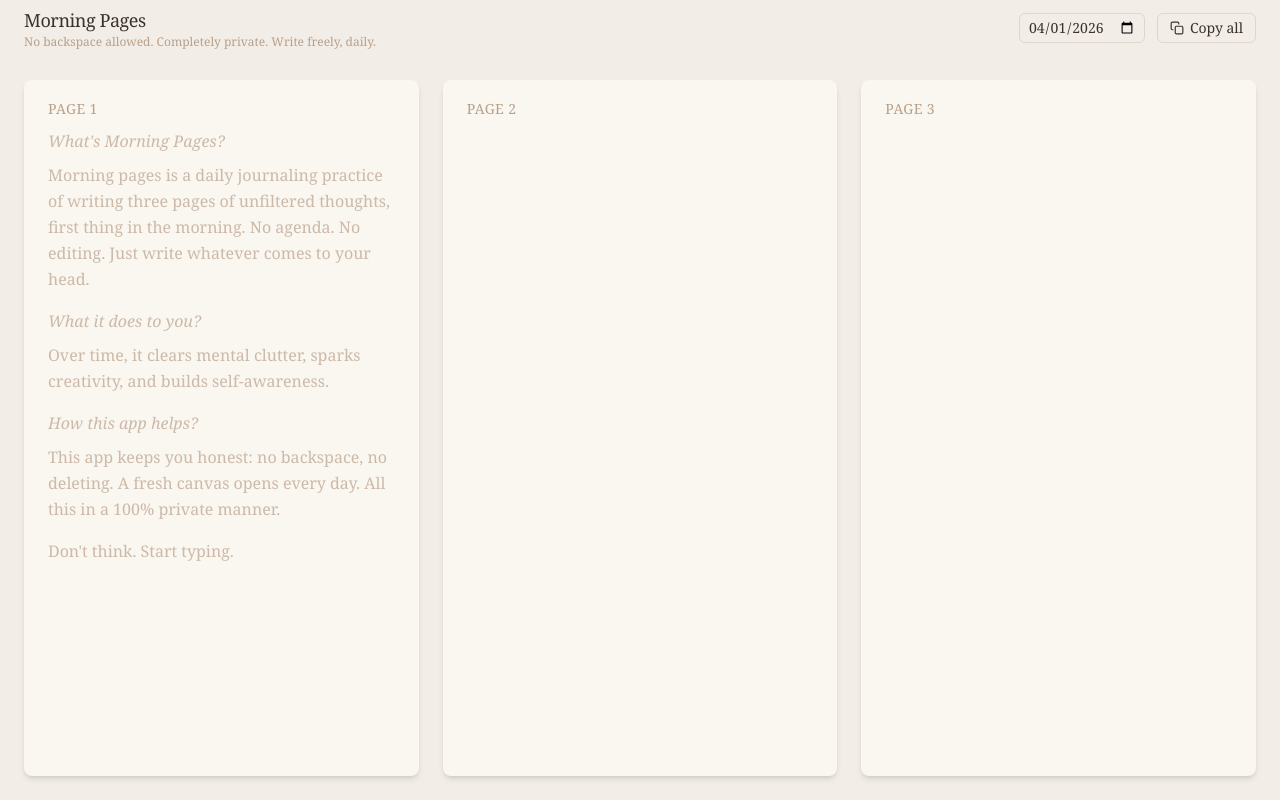
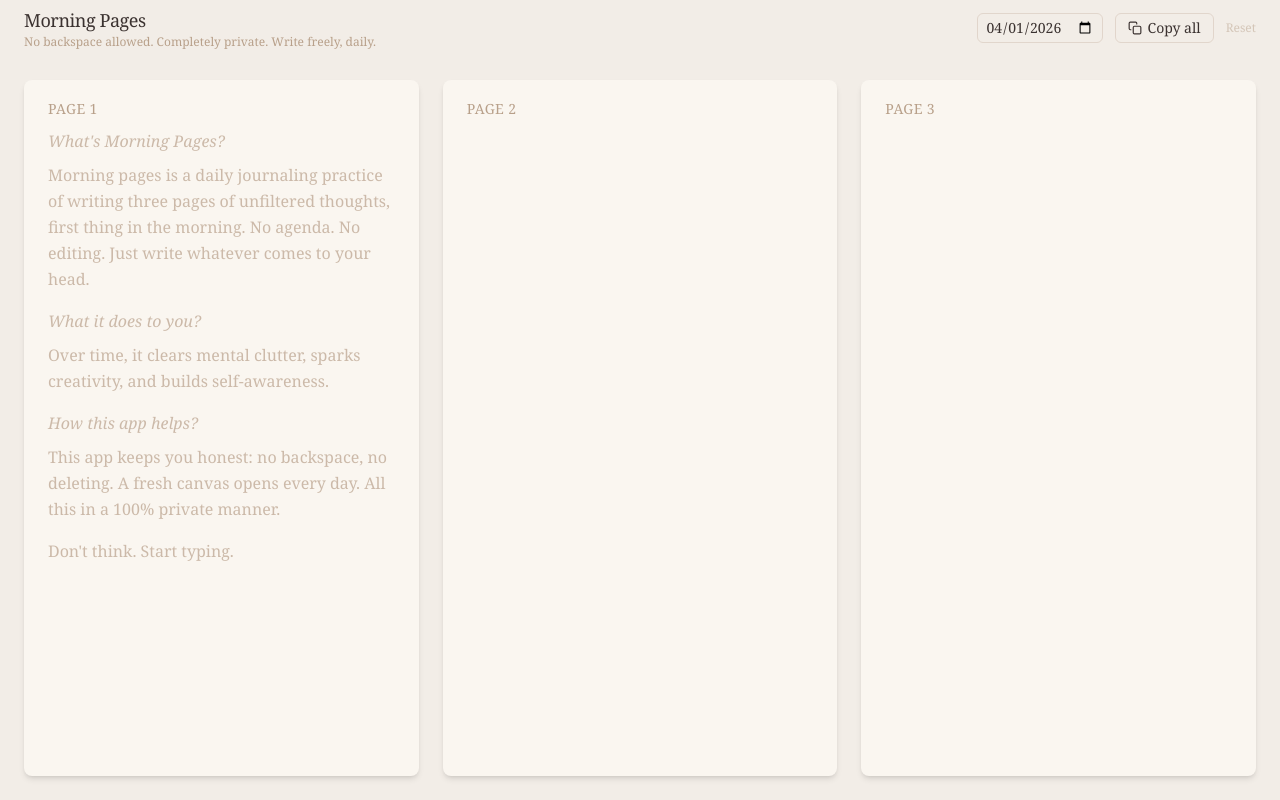
Before and after one commit to chandsethi/morning_pages, a Next.js app: page / in a window 1280 px wide. Built offline with nearby package versions, Linux system fonts and the light colour scheme.

Commit message:
Add dev-only reset button for testing
Adds a Reset button in the toolbar gated behind DEV_MODE constant.
Clears localStorage and React state in one shot, avoiding the
beforeunload race condition. Set DEV_MODE = false before public release.

https://claude.ai/code/session_01FSBhgpwSExK9sWwfDS5Ynt

```diff
--- a/app/page.tsx
+++ b/app/page.tsx
@@ -8,7 +8,7 @@ import Toolbar from "@/components/Toolbar";
 
 export default function Home() {
   const [selectedDate, setSelectedDate] = useState(getTodayString);
-  const { pages, setPageContent, isToday } = useJournal(selectedDate);
+  const { pages, setPageContent, isToday, resetToday } = useJournal(selectedDate);
 
   const page1Ref = useRef<HTMLTextAreaElement>(null);
   const page2Ref = useRef<HTMLTextAreaElement>(null);
@@ -32,6 +32,7 @@ export default function Home() {
         selectedDate={selectedDate}
         onDateChange={setSelectedDate}
         pages={pages}
+        onReset={resetToday}
       />
       <main className="flex-1 flex flex-col lg:grid lg:grid-cols-3 gap-4 lg:gap-6 p-4 lg:p-6 overflow-y-auto lg:overflow-hidden hide-scrollbar">
         {pages.map((content, i) => (
--- a/components/Toolbar.tsx
+++ b/components/Toolbar.tsx
@@ -3,13 +3,16 @@
 import { useState, useCallback } from "react";
 import { getTodayString, formatDisplayDate } from "@/lib/dates";
 
+const DEV_MODE = true; // Set to false before public release
+
 interface ToolbarProps {
   selectedDate: string;
   onDateChange: (date: string) => void;
   pages: [string, string, string];
+  onReset?: () => void;
 }
 
-export default function Toolbar({ selectedDate, onDateChange, pages }: ToolbarProps) {
+export default function Toolbar({ selectedDate, onDateChange, pages, onReset }: ToolbarProps) {
   const [copied, setCopied] = useState(false);
   const isToday = selectedDate === getTodayString();
 
@@ -80,6 +83,14 @@ export default function Toolbar({ selectedDate, onDateChange, pages }: ToolbarPr
           </svg>
           {copied ? "Copied!" : "Copy all"}
         </button>
+        {DEV_MODE && onReset && (
+          <button
+            onClick={onReset}
+            className="text-xs text-accent/50 hover:text-accent transition-colors font-serif cursor-pointer"
+          >
+            Reset
+          </button>
+        )}
       </div>
     </header>
   );
--- a/hooks/useJournal.ts
+++ b/hooks/useJournal.ts
@@ -64,5 +64,12 @@ export function useJournal(selectedDate: string) {
     [scheduleSave]
   );
 
-  return { pages, setPageContent, isToday };
+  const resetToday = useCallback(() => {
+    if (timerRef.current) clearTimeout(timerRef.current);
+    const key = `mp_${getTodayString()}`;
+    localStorage.removeItem(key);
+    setPages(["", "", ""]);
+  }, []);
+
+  return { pages, setPageContent, isToday, resetToday };
 }
```
